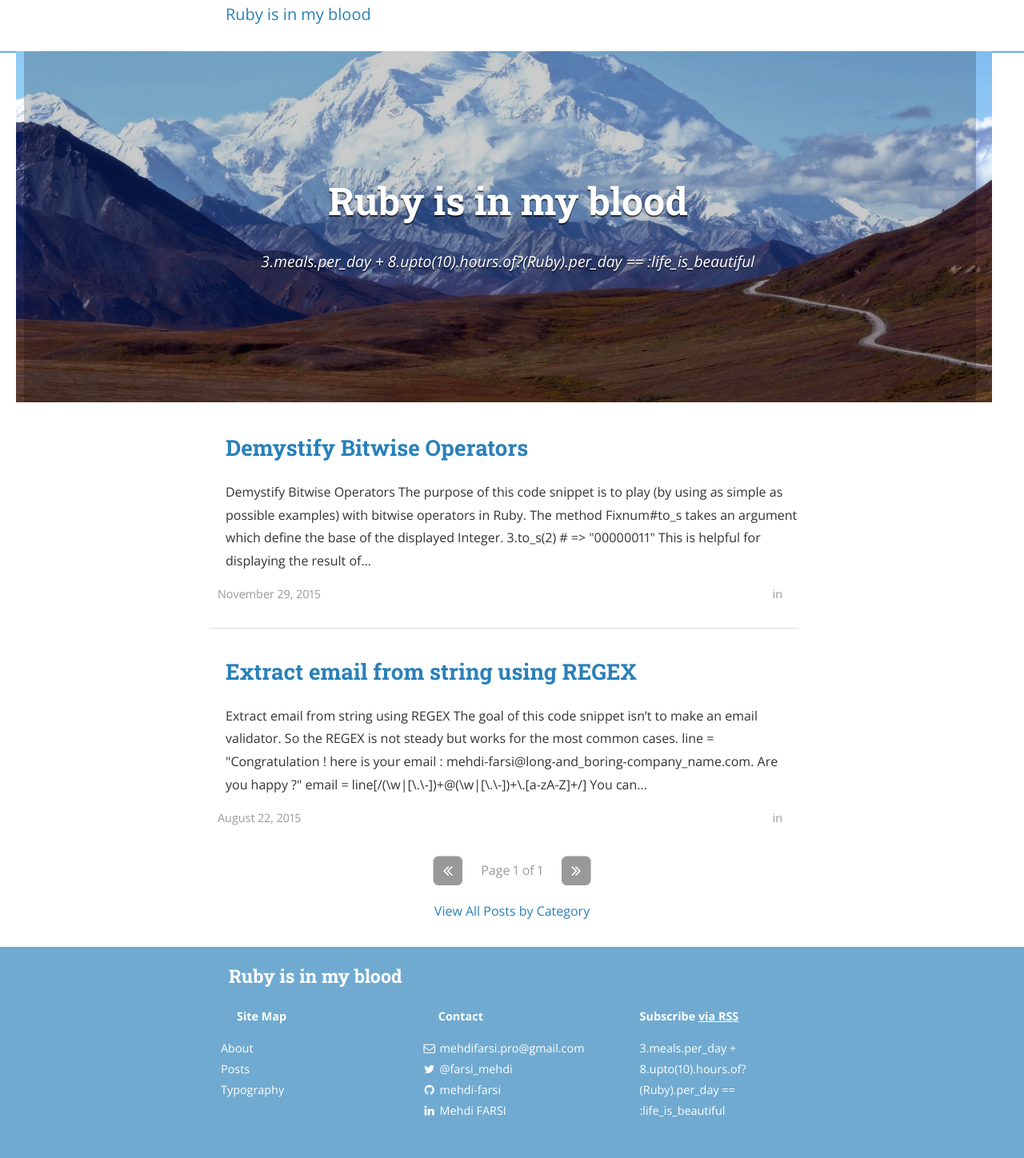
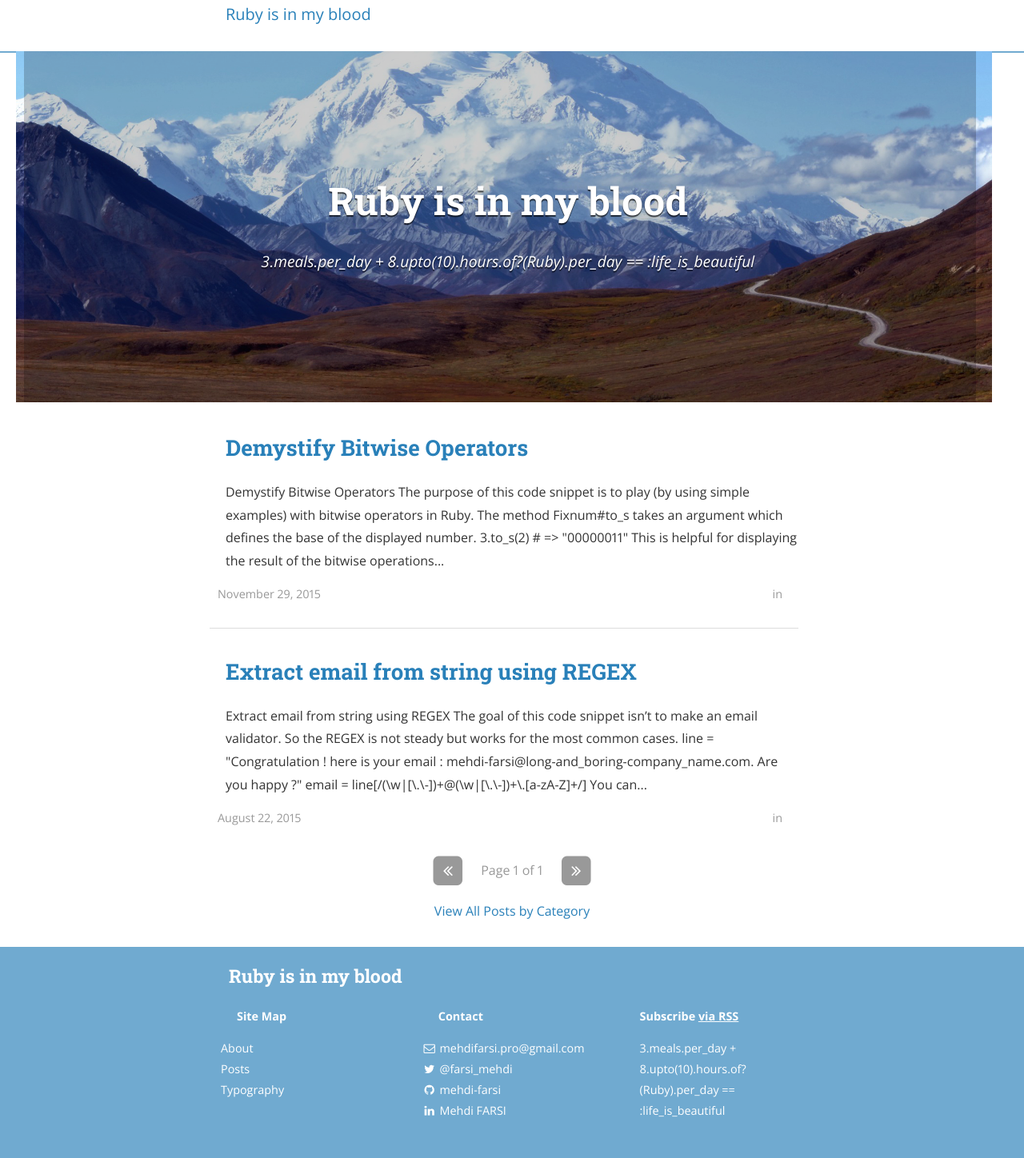
Before and after one commit to mehdi-farsi/mehdi-farsi.github.io, a Jekyll site: the page built from index.html, in a window 1280 px wide. Shown: the whole page at 80% size. Built offline with Jekyll 4.4.1, drawn with Linux system fonts in a browser that asks for light colours; nearby versions of some CDN libraries; the list of posts is cut into pages by our own code; a style sheet for code colours, icons or effects is not loaded.

Commit message:
posts: fix typos in 2015-11-29-demystify-bitwise-operators.md

````diff
--- a/_includes/head.html
+++ b/_includes/head.html
@@ -44,5 +44,10 @@
     padding-left: 10px;
     padding-right: 20px;
   }
+  .highlighter-rouge {
+    font-size: 0.9em;
+    padding-right: 5px;
+    padding-left: 5px;
+  }
   </style>
 </head>
--- a/_posts/2015-11-29-demystify-bitwise-operators.md
+++ b/_posts/2015-11-29-demystify-bitwise-operators.md
@@ -9,10 +9,10 @@ author: Mehdi FARSI
 
 
 
-  The purpose of this code snippet is to play (by using as simple as possible examples) with bitwise operators in `Ruby`.
+The purpose of this code snippet is to play (by using simple examples) with bitwise operators in Ruby.
 
 
-  The method [`Fixnum#to_s`](http://ruby-doc.org/core-2.2.0/Fixnum.html#method-i-to_s) takes an argument which define the base of the displayed Integer.
+  The method [`Fixnum#to_s`](http://ruby-doc.org/core-2.2.0/Fixnum.html#method-i-to_s) takes an argument which defines the base of the displayed number.
 
 ```ruby
 3.to_s(2) # => "00000011"
@@ -27,8 +27,8 @@ This is helpful for displaying the result of the bitwise operations in base 2.
 1.to_s(2)         # => "00000001"
 
 (2 & 1).to_s(2)   # => "00000000" because it applies an AND operation on each bit. (1 & 1) match
-(2 | 1).to_s(2)   # => "00000011" because it applies an OR  operation on each bit. (1 | 1), (1 | 0), (0 | 1) match !
-(6 ^ 2).to_s(2)   # => "00000100" because it applies a XOR operation on each bit.  (1 | 0), (0 | 1) match !
+(2 | 1).to_s(2)   # => "00000011" because it applies an OR  operation on each bit. (1 | 1), (1 | 0), (0 | 1) match
+(6 ^ 2).to_s(2)   # => "00000100" because it applies a XOR operation on each bit.  (1 | 0), (0 | 1) match
 (8 >> 2).to_s(2)  # => "00000010" right-shift operator. Each bit is shifted 2 bits to the right.
 (2 << 2).to_s(2)  # => "00001000" left-shift operator.  Each bit is shifted 2 bits to the left.
 ```
````
Also changed, not shown: 7 other files.
